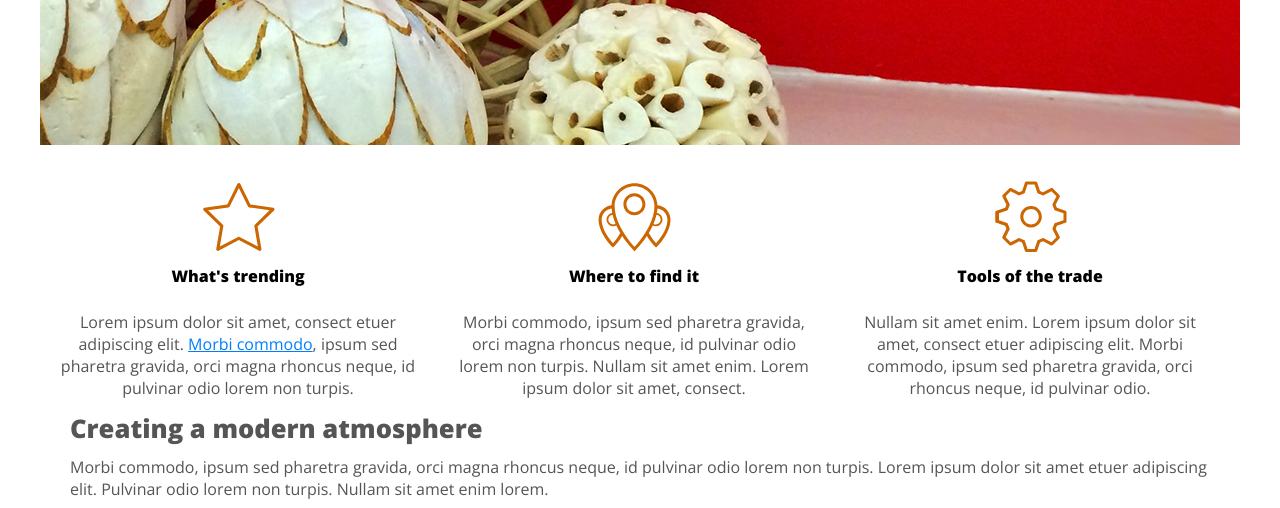
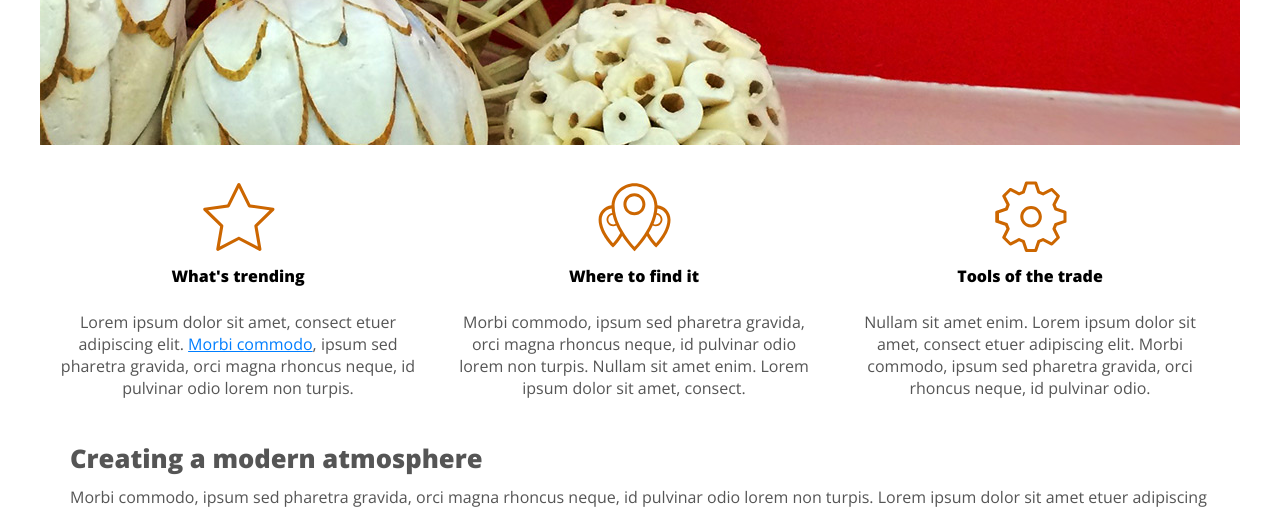
Before and after one commit to patelkvraj/responsive-website, a plain HTML site: page index.html in a window 1280 px wide. Shown: the part 285-793 px from the top of the page. Drawn offline with nearby package versions, Linux system fonts and the light colour scheme.

Commit message:
Clear floats with pseudo-elements.

```diff
--- a/css/screen.css
+++ b/css/screen.css
@@ -106,6 +106,11 @@ header div.hero h1 {
 section {
   padding: 0 30px;
 }
+section::after {
+  content: "";
+  display: block;
+  clear: both;
+}
 
 /* Section - Main */
 section.main {
```
